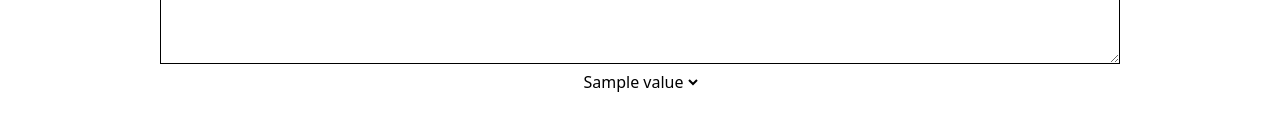
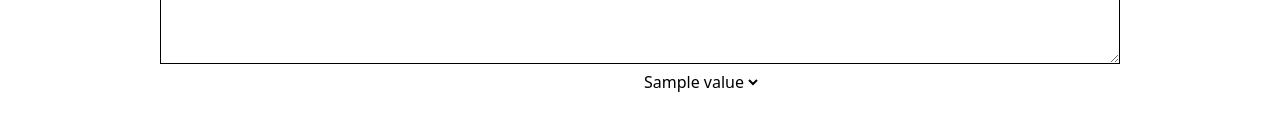
Before and after one commit to youssefgaballa/Chess-App, a React (Vite) app in the folder client/: page /Notes in a window 1280 px wide. Shown: the part 464-594 px from the top of the page. Built offline with nearby package versions, Linux system fonts and the light colour scheme.

Commit message:
feat: added a useEffect that outputs properties of textarea

```diff
--- a/client/src/components/Notes.tsx
+++ b/client/src/components/Notes.tsx
@@ -1,18 +1,26 @@
-import { useState } from 'react'
+import { useState, useRef, useEffect } from 'react'
 
 export default function Notes() {
     const [notes, setNotes] = useState("")
+    const ref = useRef<HTMLTextAreaElement>(null);
 
     const onChange = (e : React.ChangeEvent<HTMLTextAreaElement>) => {
         setNotes(e.target.value);
     };
-    console.log("Render notes: " + notes);
+
+    useEffect(() => {
+        console.log("selection start" + ref.current?.selectionStart);
+        console.log("offsetLeft" + ref.current?.offsetLeft);
+        console.log("offsetParent" + ref.current?.offsetParent);
+
+    }, [notes]);
+    //console.log("Render notes: " + notes);
     return (
         <>
         <div className="text-center h-1/2 w-full">Editor: <br/>
-        <textarea className="w-3/4 h-full border border-black-500 " onChange={onChange}/>
+        <textarea className="w-3/4 h-full border border-black-500 " onChange={onChange} ref={ref}/>
         <br/>
-        <select>
+        <select className={`absolute z-2`}>
             <option>Sample value</option>
         </select>
         </div>
```
